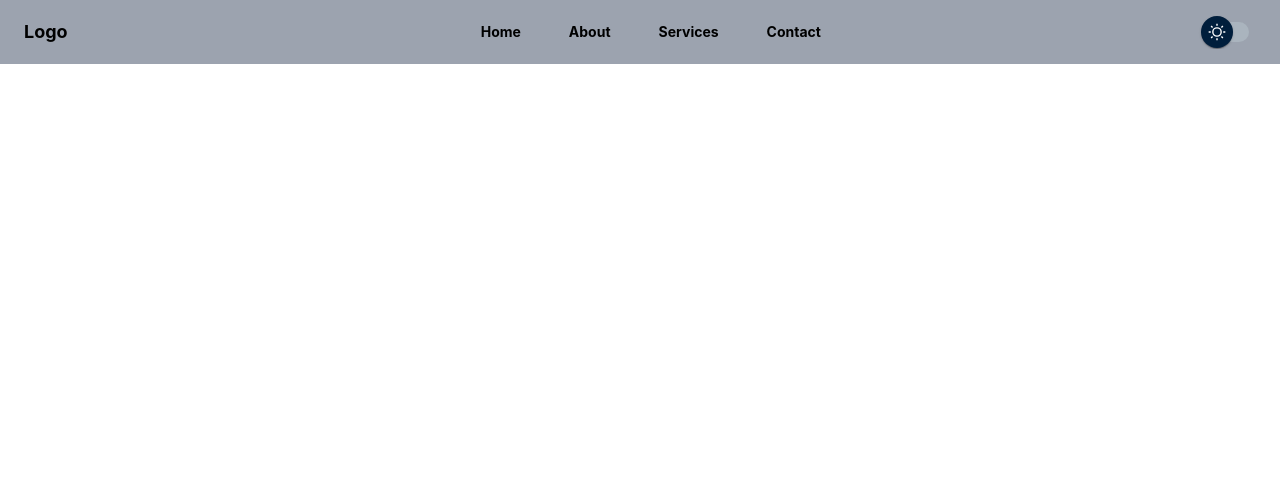
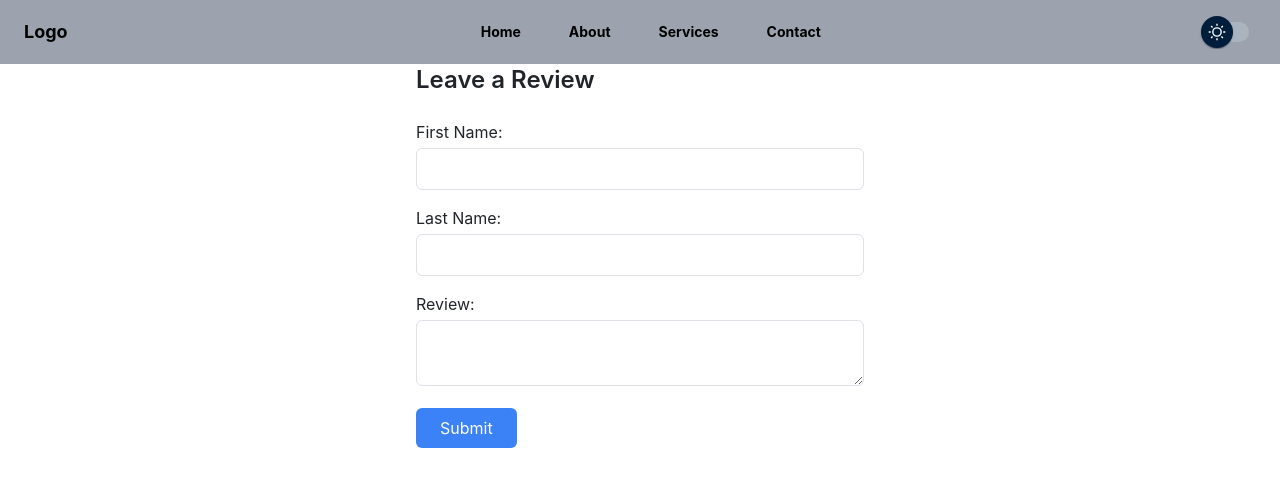
Before and after one commit to GuhaPritam/Navbar-Dark-Mode, a React (Create React App) app: page / in a window 1280 px wide. Shown: the top 486 px of the page. Built offline with nearby package versions, Linux system fonts and the light colour scheme.

Commit message:
add review form

```diff
--- a/src/App.js
+++ b/src/App.js
@@ -1,10 +1,12 @@
 import Navbar from "./Component/Navbar/Navbar";
+import Review from "./Component/Review/Review";
 
 
 function App() {
   return (
     <div>
       <Navbar />
+      <Review />
     </div>
   );
 }
--- /dev/null
+++ b/src/Component/Review/Review.js
@@ -0,0 +1,26 @@
+import React from 'react';
+
+const ReviewForm = () => (
+  <div className="max-w-md mx-auto">
+    <h2 className="text-2xl font-semibold mb-4">Leave a Review</h2>
+    <form className="space-y-4">
+      <div>
+        <label className="block mb-1">First Name:</label>
+        <input id="firstName" className="w-full px-4 py-2 border rounded-md focus:outline-none focus:ring focus:ring-blue-500" required />
+      </div>
+      <div>
+        <label className="block mb-1">Last Name:</label>
+        <input id="lastName" className="w-full px-4 py-2 border rounded-md focus:outline-none focus:ring focus:ring-blue-500" required />
+      </div>
+      <div>
+        <label className="block mb-1">Review:</label>
+        <textarea id="review" className="w-full px-4 py-2 border rounded-md focus:outline-none focus:ring focus:ring-blue-500" required />
+      </div>
+      <div>
+        <button type="submit" className="bg-blue-500 text-white px-4 py-2 rounded-md hover:bg-blue-600 focus:outline-none focus:ring focus:ring-blue-500">Submit</button>
+      </div>
+    </form>
+  </div>
+);
+
+export default ReviewForm;
```
